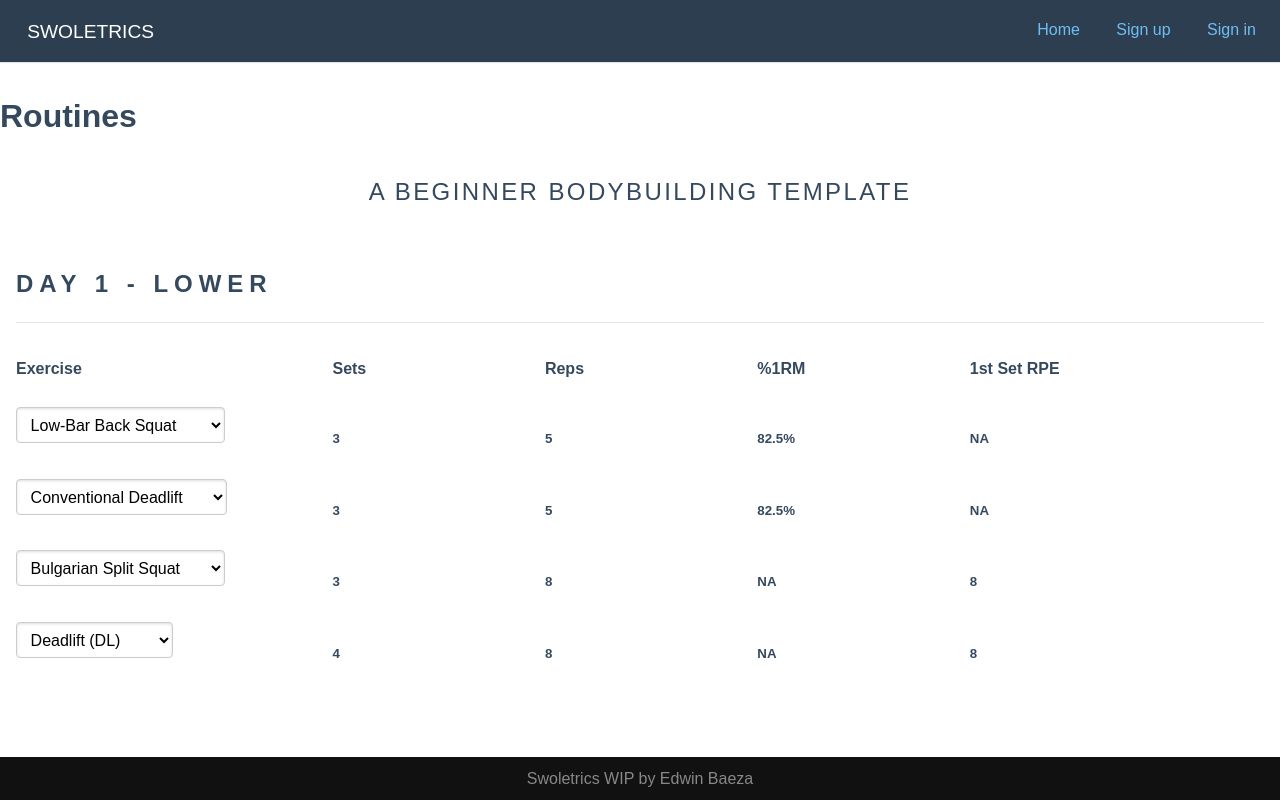
After one commit to eba216/Swoletrics2, a Flask app: a page that uses Swoletrics/swoletrics/templates/base.html in a window 1280 px wide. The commit adds this page. Run offline with Flask 2, Linux system fonts and the light colour scheme; data comes from the database, SQL or seed files in the repository; some libraries are stand-ins or nearby versions.

Commit message:
new file:   README.md 	deleted:    README.txt 	modified:   Swoletrics/swoletrics/__init__.py 	modified:   Swoletrics/swoletrics/__pycache__/__init__.cpython-38.pyc 	modified:   Swoletrics/swoletrics/__pycache__/models.cpython-38.pyc 	deleted:    Swoletrics/swoletrics/__pycache__/views.cpython-38.pyc 	modified:   Swoletrics/swoletrics/auth/__init__.py 	modified:   Swoletrics/swoletrics/auth/__pycache__/__init__.cpython-38.pyc 	modified:   Swoletrics/swoletrics/auth/__pycache__/forms.cpython-38.pyc 	modified:   Swoletrics/swoletrics/auth/__pycache__/views.cpython-38.pyc 	modified:   Swoletrics/swoletrics/auth/forms.py 	modified:   Swoletrics/swoletrics/auth/views.py 	deleted:    Swoletrics/swoletrics/forms.py 	modified:   Swoletrics/swoletrics/models.py 	new file:   Swoletrics/swoletrics/routines/__init__.py 	new file:   Swoletrics/swoletrics/routines/__pycache__/__init__.cpython-38.pyc 	new file:   Swoletrics/swoletrics/routines/__pycache__/views.cpython-38.pyc 	new file:   Swoletrics/swoletrics/routines/models.py 	new file:   Swoletrics/swoletrics/routines/views.py 	modified:   Swoletrics/swoletrics/static/css/styles.css 	new file:   Swoletrics/swoletrics/static/img/edgar-chaparro-sHfo3WOgGTU-unsplash.jpg 	modified:   Swoletrics/swoletrics/templates/base.html 	modified:   Swoletrics/swoletrics/templates/index.html 	new file:   Swoletrics/swoletrics/templates/routines.html 	modified:   Swoletrics/swoletrics/templates/user.html 	deleted:    Swoletrics/swoletrics/views.py

```diff
--- a/Swoletrics/swoletrics/__init__.py
+++ b/Swoletrics/swoletrics/__init__.py
@@ -30,4 +30,7 @@ def create_app(config_name):
     from .auth import auth as auth_blueprint
     app.register_blueprint(auth_blueprint, url_prefix='/auth')
 
+    from .routines import routines as routines_blueprint
+    app.register_blueprint(routines_blueprint, url_prefix='/routines')
+
     return app
--- a/Swoletrics/swoletrics/auth/views.py
+++ b/Swoletrics/swoletrics/auth/views.py
@@ -5,7 +5,6 @@ from . import auth
 from .. import db
 from ..models import User
 from .forms import LoginForm, SignupForm
-
 
 
 @login_required
@@ -17,7 +16,7 @@ def login():
         if user is not None and user.check_password(form.password.data):
             login_user(user, form.remember_me.data)
             return redirect(url_for("main.user", username=user.username))
-        #flash('Incorrect username or password.', "error")
+        # flash('Incorrect username or password.', "error")
     return render_template("login.html", form=form)
 
 
@@ -37,6 +36,6 @@ def signup():
 
         db.session.add(user)
         db.session.commit()
-        #flash(f"Welcome, {user.username}! Please login.")
+        # flash(f"Welcome, {user.username}! Please login.")
         return redirect(url_for('auth.login'))
     return render_template("signup.html", form=form)
--- a/Swoletrics/swoletrics/models.py
+++ b/Swoletrics/swoletrics/models.py
@@ -1,4 +1,3 @@
-from sqlalchemy import desc
 from flask_login import UserMixin
 from werkzeug.security import check_password_hash, generate_password_hash
 
@@ -10,7 +9,7 @@ class User(db.Model, UserMixin):
     id = db.Column(db.Integer, primary_key=True)
     username = db.Column(db.String(80), unique=True)
     email = db.Column(db.String(120), unique=True)
-    #routine = db.relationship('Routine', backref='user', lazy='dynamic')
+    # routine = db.relationship('Routine', backref='user', lazy='dynamic')
     password_hash = db.Column(db.String)
 
     @property
--- /dev/null
+++ b/Swoletrics/swoletrics/routines/__init__.py
@@ -0,0 +1,5 @@
+from flask import Blueprint
+
+routines = Blueprint('routines', __name__)
+
+from . import views
--- /dev/null
+++ b/Swoletrics/swoletrics/routines/views.py
@@ -0,0 +1,14 @@
+from . import routines
+from flask import render_template, redirect, url_for, flash
+from flask_login import login_required
+
+from ..main import views
+from .. import login_manager
+from ..models import User
+
+
+@login_required
+@routines.route('/<username>', methods=["GET", "POST"])
+def routines(username):
+    user = User.query.filter_by(username=username).first_or_404()
+    return render_template('routines.html', user=user)
--- a/Swoletrics/swoletrics/static/css/styles.css
+++ b/Swoletrics/swoletrics/static/css/styles.css
@@ -101,7 +101,6 @@ a.pure-button-primary {
     color: #1f8dd6;
     border-radius: 5px;
     font-size: 120%;
-    opacity: 0.9;
 }
 
 
@@ -190,7 +189,6 @@ a.pure-button-primary {
 .splash-subhead {
     color: white;
     letter-spacing: 0.05em;
-    opacity: 0.8;
 }
 
 
@@ -317,16 +315,16 @@ a.pure-button-primary {
     margin: 0.2em 0 0;
     font-weight: 100;
 }
+
 .pricing-table-price span {
     display: block;
     text-transform: uppercase;
     font-size: 0.2em;
     padding-bottom: 2em;
     font-weight: 400;
-        color: rgba(255, 255, 255, 0.5);
-        *color: #fff;
+    /*color: rgba(255, 0, 0, 0.8);*/
+    color: white;/*#fff;*/
 }
-
 
 
 
@@ -341,10 +339,10 @@ a.pure-button-primary {
  */
 
 .banner {
-    background: transparent url('../img/sven-mieke-jO6vBWX9h9Y-unsplash.jpg') 0 0 no-repeat fixed;
+    background: transparent url('../img/edgar-chaparro-sHfo3WOgGTU-unsplash.jpg') 0 0 no-repeat fixed;
     text-align: center;
     background-size: cover;
-    filter: progid:DXImageTransform.Microsoft.AlphaImageLoader(src=url('../img/sven-mieke-jO6vBWX9h9Y-unsplash.jpg'), sizingMethod='scale');
+    filter: progid:DXImageTransform.Microsoft.AlphaImageLoader(src=url('../img/edgar-chaparro-sHfo3WOgGTU-unsplash.jpg'), sizingMethod='scale');
 
     height: 200px;
     width: 100%;
--- a/Swoletrics/swoletrics/templates/base.html
+++ b/Swoletrics/swoletrics/templates/base.html
@@ -16,6 +16,7 @@
         <link rel="stylesheet" href="/static/css/styles.css">
         <script src="../static/js/vendor/modernizr-2.6.2-respond-1.1.0.min.js"></script>
         <link rel="stylesheet" href="https://unpkg.com/purecss@2.0.5/build/grids-responsive-min.css" />
+
     </head>
     <body>
 
@@ -33,7 +34,7 @@
 
                         {% if current_user.is_authenticated %}
 
-                            <li class="pure-menu-item "><a href="" class="pure-menu-link"> My Routines </a></li>
+                            <li class="pure-menu-item "><a href = "{{url_for('routines.routines',username=current_user.username )}}" class="pure-menu-link"> My Routines </a></li>
                             <li class="pure-menu-item "><a href="" class="pure-menu-link"> My Progression </a></li>
                             <li class="pure-menu-item ">
                                 <a href="{{url_for('main.user',username=current_user.username)}}"class="pure-menu-link">
--- a/Swoletrics/swoletrics/templates/index.html
+++ b/Swoletrics/swoletrics/templates/index.html
@@ -35,7 +35,7 @@ Swoletrics -- Welcome
             <div class="l-box pure-u-1 pure-u-md-1-2 pure-u-lg-1-4">
 
                 <h3 class="content-subhead">
-                    Learn how to progress
+                    Learn to progress
                 </h3>
                 <p>
                     Understand the Principle of Progressive Overload and its ramifications.
@@ -43,7 +43,7 @@ Swoletrics -- Welcome
             </div>
             <div class="l-box pure-u-1 pure-u-md-1-2 pure-u-lg-1-4">
                 <h3 class="content-subhead">
-                    A program tailored for you
+                    A program tailored <br/> for you
                 </h3>
                 <p>
                     Workout routines designed for progress.
@@ -62,7 +62,7 @@ Swoletrics -- Welcome
                     The way forward
                 </h3>
                 <p>
-                    Phasellus eget enim eu lectus faucibus vestibulum. Suspendisse sodales pellentesque elementum.
+                    Generic and inspirational.
                 </p>
             </div>
 
--- /dev/null
+++ b/Swoletrics/swoletrics/templates/routines.html
@@ -0,0 +1,171 @@
+{% extends "base.html" %}
+
+
+{% block title %}
+{{user.username}}'s Routines
+{%  endblock %}
+
+
+{% block content %}
+<h1>Routines</h1>
+
+<h2 class="content-head is-center">
+    A Beginner Bodybuilding Template
+</h2>
+
+<div class="content">
+    <div class="pure-g">
+
+        <div class="pure-u-1-1">
+            <form class="pure-form pure-form-stacked">
+                <fieldset>
+                    <legend><h2> Day 1 - Lower</h2></legend>
+
+                    <!-- First Row  -->
+                    <div class="pure-u-1-4">
+                        <h4> Exercise</h4>
+                    </div>
+
+                    <div class="pure-u-1-6">
+                        <h4> Sets</h4>
+                    </div>
+                    <div class="pure-u-1-6">
+                        <h4> Reps</h4>
+                    </div>
+
+                    <div class="pure-u-1-6">
+                        <h4> %1RM </h4>
+                    </div>
+
+                    <div class="pure-u-1-6">
+                        <h4> 1st Set RPE </h4>
+                    </div>
+
+
+                    <!-- Second Row  -->
+                    <div class="pure-u-1-4">
+                        <select name = "Leg Exercises">
+                            <optgroup label="Squat Variant" >
+                                <option>Low-Bar Back Squat</option>
+                                <option>High-Bar Back Squat</option>
+                                <option>Front Squat</option>
+                                <option>Hack Squat</option>
+                            </optgroup>
+                        </select>
+                    </div>
+
+                    <div class="pure-u-1-6">
+                        <h5> 3 </h5>
+                    </div>
+                    <div class="pure-u-1-6">
+                        <h5> 5 </h5>
+                    </div>
+
+                    <div class="pure-u-1-6">
+                        <h5> 82.5% </h5>
+                    </div>
+
+                    <div class="pure-u-1-6">
+                        <h5> NA</h5>
+                    </div>
+
+
+                    <!-- Third Row  -->
+                    <div class="pure-u-1-4">
+                        <select name = "Leg Exercises">
+                            <optgroup label = "Deadlift Variant">
+                                <option> Conventional Deadlift </option>
+                                <option> Sumo Deadlift </option>
+                                <option> Romanian DeadliftL</option>
+                                <option> Stiff-leg Deadlift</option>
+                                <option> Good Morning </option>
+                            </optgroup>
+                        </select>
+                    </div>
+
+                    <div class="pure-u-1-6">
+                        <h5> 3 </h5>
+                    </div>
+                    <div class="pure-u-1-6">
+                        <h5> 5 </h5>
+                    </div>
+
+                    <div class="pure-u-1-6">
+                        <h5> 82.5% </h5>
+                    </div>
+
+                    <div class="pure-u-1-6">
+                        <h5> NA</h5>
+                    </div>
+
+
+                    <!-- Fourth Row  -->
+                    <div class="pure-u-1-4">
+                        <select name = "Leg Exercises">
+                            <optgroup label="Single Leg Squat Variant ">
+                                <option> Bulgarian Split Squat </option>
+                                <option> Lunge </option>
+                                <option> Step-Ups </option>
+                                <option> Single-leg Squat </option>
+
+                            </optgroup>
+                        </select>
+                    </div>
+
+                    <div class="pure-u-1-6">
+                        <h5> 3 </h5>
+                    </div>
+                    <div class="pure-u-1-6">
+                        <h5> 8 </h5>
+                    </div>
+
+                    <div class="pure-u-1-6">
+                        <h5> NA </h5>
+                    </div>
+
+                    <div class="pure-u-1-6">
+                        <h5> 8 </h5>
+                    </div>
+
+
+                    <!-- Fifth Row  -->
+                    <div class="pure-u-1-4">
+                        <select name = "Leg Exercises">
+                            <optgroup label="Standing Calf">
+                                <option>Deadlift (DL)</option>
+                                <option>Romanian DL</option>
+                                <option>Stiff-leg DL</option>
+                            </optgroup>
+                        </select>
+                    </div>
+
+                    <div class="pure-u-1-6">
+                        <h5> 4 </h5>
+                    </div>
+                    <div class="pure-u-1-6">
+                        <h5> 8 </h5>
+                    </div>
+
+                    <div class="pure-u-1-6">
+                        <h5> NA </h5>
+                    </div>
+
+                    <div class="pure-u-1-6">
+                        <h5> 8 </h5>
+                    </div>
+
+
+                </fieldset>
+            </form>
+        </div>
+
+
+    </div>
+</div>
+
+
+
+
+
+
+{% endblock %}
```
Also changed, not shown: Swoletrics/swoletrics/auth/forms.py (+11 -12 lines), Swoletrics/swoletrics/forms.py (deleted, +0 -59 lines), Swoletrics/swoletrics/routines/models.py (added, +90 -0 lines), Swoletrics/swoletrics/templates/user.html (+14 -44 lines), Swoletrics/swoletrics/views.py (deleted, +0 -34 lines), README.md (added), README.txt (deleted), Swoletrics/swoletrics/auth/__init__.py (line endings or trailing spaces), Swoletrics/swoletrics/static/img/edgar-chaparro-sHfo3WOgGTU-unsplash.jpg (added). Lines whose indentation alone changed are shown as unchanged.
